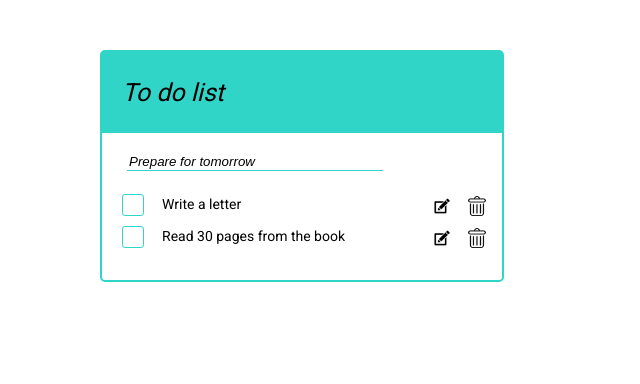
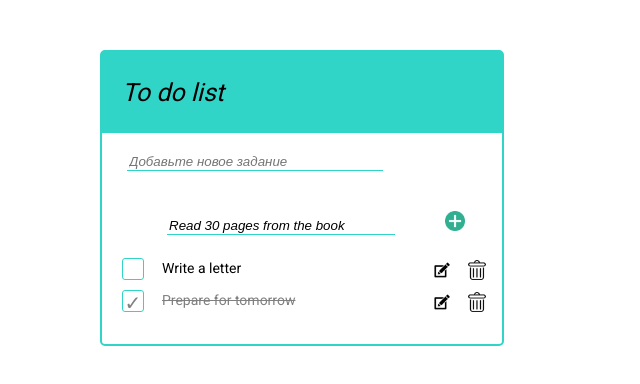
Before and after one commit to marinarodkin/todo, a React (Create React App) app: page / in a window 1280 px wide. Both pictures are taken after a click on the button 442 px from the left and 206 px from the top of the page. Shown: the top 384 px of the page, without its empty margins (0-640 px from the left). Built offline with nearby package versions, Linux system fonts and the light colour scheme.

Commit message:
refactoring functions, UI update

```diff
--- a/src/App.css
+++ b/src/App.css
@@ -107,3 +107,13 @@
     font-size: 20px;
     text-align: center;
 }
+
+.edit-form{
+    margin-left: 50px;
+
+}
+
+.task-button_done {
+    background-image: url('./img/plus.png');
+    margin-left: 50px;
+}
--- a/src/App.js
+++ b/src/App.js
@@ -14,15 +14,8 @@ class App extends Component {
             {content: 'Prepare for tomorrow', done: true, index: 3, id: uuidv4()}
         ],
         text: '',
-        currentIndex: 3
+        taskToEdit: 0,
     };
-
-    constructor(props) {
-        super(props);
-        // создание ссылки для хранения DOM-элемента textInput
-        this.textInput = React.createRef();
-
-    }
 
     onChange = ({target: {value}}) => {
         this.setState({
@@ -32,36 +25,30 @@ class App extends Component {
 
     onClick = ({target: {id}}) => {
         const tasksCopy = [...this.state.tasks];
-        const clickedTask = tasksCopy.find((item => item.index == id))
+        const clickedTask = tasksCopy.find((item => item.id == id))
         const updatedTask = {content: clickedTask.content, done: !clickedTask.done, index: clickedTask.index, id: clickedTask.id};
-        this.setState(prevState => ({tasks: [...prevState.tasks.filter(item => item.index != id),updatedTask ]}) )
+        this.setState(prevState => ({tasks: [...prevState.tasks.filter(item => item.id != id),updatedTask ]}) )
     }
 
-    onSubmitForm = (e) => {
-        e.preventDefault();
-        const index = this.state.currentIndex;
-        const newTask = {content: this.state.text, done: false, index: index + 1, id: uuidv4()};
+    onSubmitForm = (id) => {
+        if (this.state.text === "") return;
+        const newTask = {content: this.state.text, done: false, index:  1, id: uuidv4()};
         this.setState(prevState => ({
-            tasks: [...prevState.tasks, newTask],
+            tasks: [newTask, ...prevState.tasks.filter(item => item.id != id)],
             text: '',
-            currentIndex: prevState.currentIndex + 1
+            taskToEdit: 0,
         }));
     }
 
-    deleteTask = (e) => {
-        e.preventDefault();
-        const id = e.target.parentNode.previousSibling.firstChild.id;
-        this.setState(prevState => ({ tasks: prevState.tasks.filter(item => item.index != id) }))
+        onDeleteTask = (id) => {
+        this.setState(prevState => ({ tasks: prevState.tasks.filter(item => item.id != id) }))
     }
 
-    editTask = (e) => {
-        e.preventDefault();
-        const id = e.target.parentNode.previousSibling.firstChild.id;
+    onEditTask = (id) => {
         const tasksCopy = [...this.state.tasks];
-        const clickedTask = tasksCopy.find(item => item.index == id);
+        const clickedTask = tasksCopy.find(item => item.id == id);
         const updatedContent = clickedTask.content;
-        this.textInput.current.focus();
-        this.setState(prevState => ({ tasks: prevState.tasks.filter(item => item.index != id), text: updatedContent }))
+        this.setState({  text: updatedContent, taskToEdit: id })
     }
 
     render() {
@@ -70,9 +57,9 @@ class App extends Component {
                 <div className='header'>
                     <p className='header-title'>To do list</p>
                 </div>
-                <TodoForm onSubmitForm={this.onSubmitForm} onChange={this.onChange} text={this.state.text} textInput = {this.textInput}/>
-                <TodoList tasks={this.state.tasks} deleteTask={this.deleteTask} editTask={this.editTask}
-                          onClick={this.onClick}/>
+                <TodoForm onSubmitForm={this.onSubmitForm} onChange={this.onChange} text={this.state.text} textInput = {this.textInput} onEditTask={this.onEditTask} taskToEdit = {this.state.taskToEdit}/>
+                <TodoList tasks={this.state.tasks} onDeleteTask={this.onDeleteTask} onEditTask={this.onEditTask}
+                          onClick={this.onClick} taskToEdit = {this.state.taskToEdit} onSubmitForm={this.onSubmitForm} onChange={this.onChange} text={this.state.text}/>
             </div>
         );
     }
--- a/src/components/TodoForm.js
+++ b/src/components/TodoForm.js
@@ -3,14 +3,18 @@ import React, { Component } from 'react';
 import '../App.css';
 
 class TodoForm extends Component {
+    onSubmitForm = (id) => (event) => {
+        event.preventDefault(event);
+        this.props.onSubmitForm(id)
+    }
   render() {
 
     return (
       <div className="form">
-        <form onSubmit={this.props.onSubmitForm} >
+        <form onSubmit={this.onSubmitForm(0)} >
             <input className = 'input-task'
                    type = "text"
-                   value = {this.props.text}
+                   value = {this.props.taskToEdit == 0 ? this.props.text : ''}
                    onChange = {this.props.onChange}
                    placeholder = 'Добавьте новое задание'
                    autoFocus = {true}
--- a/src/components/TodoList.js
+++ b/src/components/TodoList.js
@@ -1,37 +1,68 @@
 import React, { Component } from 'react';
 import '../App.css';
+
 
 
 class TodoList extends Component {
     labelStyle(item) {
        return item.done ? "task-label_through" : 'task-label';
     }
+
+    onDelete = (id) => (event) => {
+        event.preventDefault(event);
+        this.props.onDeleteTask(id)
+    }
+
+    onEdit = (id) => (event) => {
+        event.preventDefault(event);
+        this.props.onEditTask(id)
+    }
+
+    onSubmitForm = (id) => (event) => {
+        event.preventDefault(event);
+        this.props.onSubmitForm(id)
+    }
+
   render() {
     const tasksCopy  = [...this.props.tasks];
-    tasksCopy.sort((a,b) => b.index - a.index);
-    return (
+      return (
       <div className="tasks">
         <form>
         {tasksCopy.map(item =>
+        item.id === this.props.taskToEdit ?
+            (<div className="form edit-form">
+                <form onSubmit={this.onSubmitForm(item.id)} >
+                    <input className = 'input-task'
+                           type = "text"
+                           value = {this.props.text}
+                           onChange = {this.props.onChange}
+                           placeholder = {item.content}
+                           autoFocus = {true}
+                           ref = {this.props.textInput}
+                           onBlur={this.onSubmitForm(item.id)}
+                    />
+                    <button type = "submit" className = "task-button task-button_done" onClick = {this.onSubmitForm(item.id)}>
+                    </button>
+                </form>
+            </div>) :
             (<div className="task" key = {item.id} >
-               <label className = {this.labelStyle(item)} htmlFor = {item.index}>
+               <label className = {this.labelStyle(item)} htmlFor = {item.id}>
                 <input
                     className = "task-check"
                     type = 'checkbox'
-                    id = {item.index}
+                    id = {item.id}
                     checked = {item.done}
                     onChange = {this.props.onClick}
-
                      />
                 {item.content}
                 </label>
                 <div>
-                  <button className = "task-button task-button_edit" onClick = {this.props.editTask}>
+                  <button className = "task-button task-button_edit" onClick = {this.onEdit(item.id)}>
                   </button>
-                  <button className = "task-button task-button_delete" onClick = {this.props.deleteTask}>
+                  <button className = "task-button task-button_delete" onClick = {this.onDelete(item.id)}>
                   </button>
                 </div>
-            </div>) )
+            </div>)  )
         }
         </form>
       </div>
```
